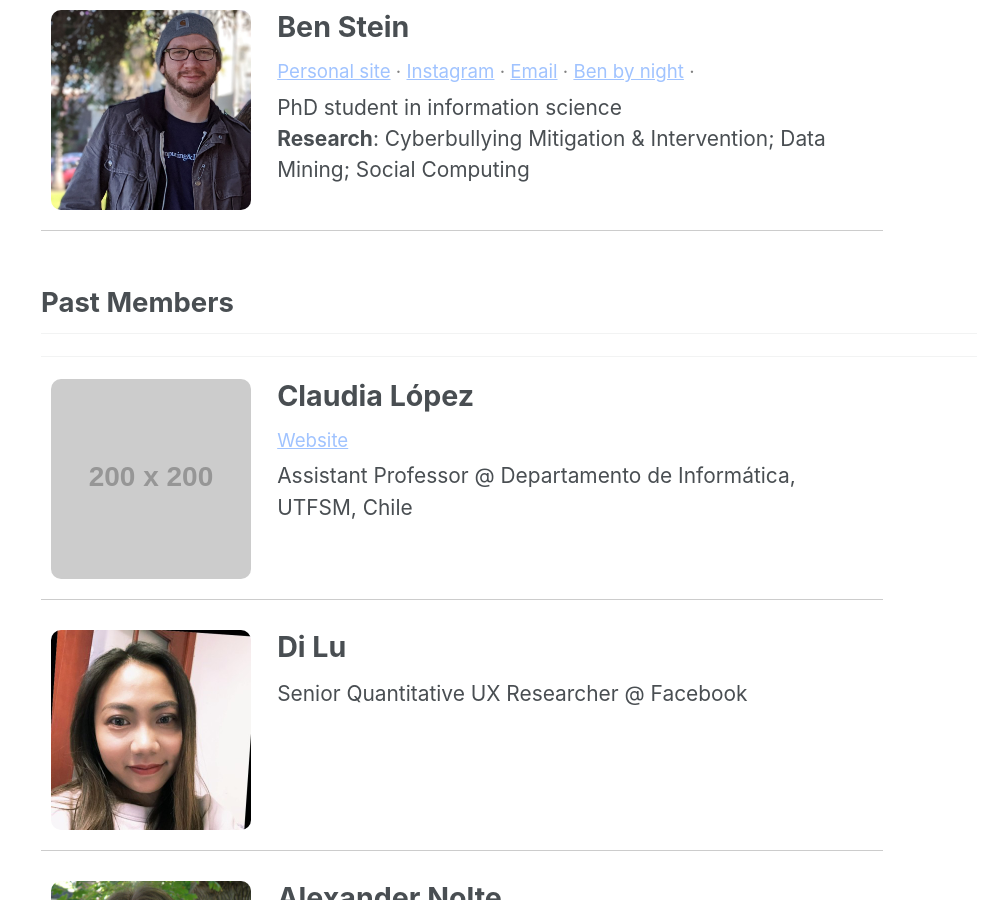
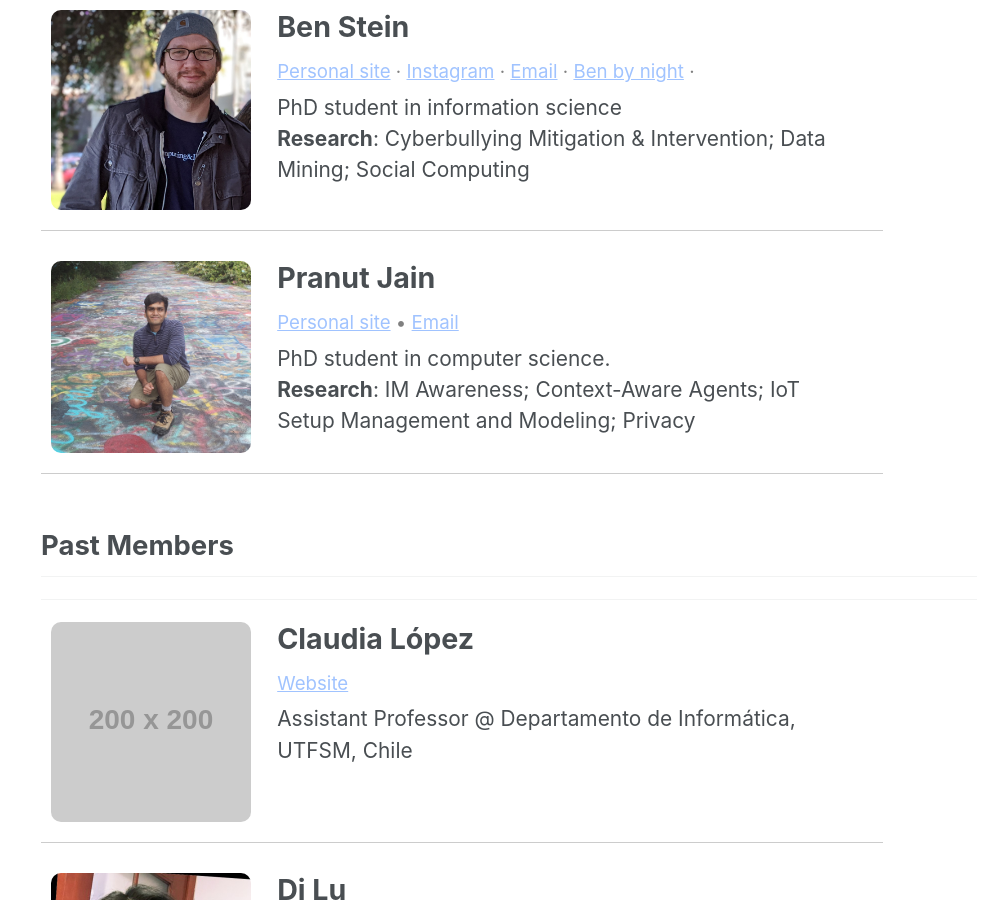
Before and after one commit to SSC-Pitt/SSC-Pitt.github.io, a Jekyll site: the page built from _pages/people.md, in a window 1280 px wide and 900 px high, scrolled down 1303 px. Shown: the whole window, without its empty margins (281-1280 px from the left). Built offline with Jekyll 4.4.1, drawn with Linux system fonts in a browser that asks for light colours; cached includes are drawn as plain includes; nearby versions of some CDN libraries; our own code applies the rules of GitHub Pages for plain Markdown files.

Commit message:
Update people.md

```diff
--- a/_pages/people.md
+++ b/_pages/people.md
@@ -113,6 +113,24 @@ permalink: /people.html
   </div>
 </div>
 
+<div class="person">
+  <div class="profile-img">
+    <img src="/assets/img/pranut.jpg" alt="Pranut" height="200" width="200">
+  </div>
+  <div class="profile-text">
+    <h3>
+      Pranut Jain
+    </h3>
+    <p class="links">
+      <a href="https://people.cs.pitt.edu/~pranut/">Personal site</a>
+      •
+      <a href="mailto:pranut@cs.pitt.edu">Email</a>
+     </p>
+    <p class="info">PhD student in computer science.</p>
+    <p class="research"><b>Research</b>: IM Awareness; Context-Aware Agents; IoT Setup Management and Modeling; Privacy</p>
+  </div>
+</div>
+
 <div class="subtitle">
   <h2>
     Past Members
```
